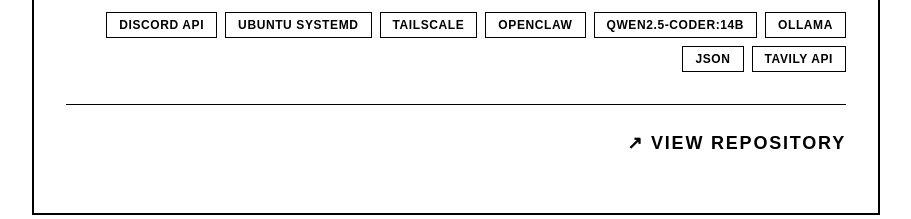
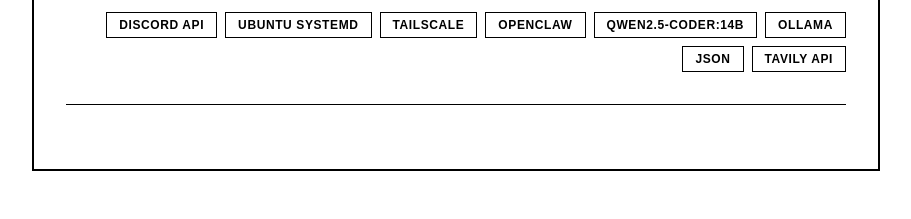
Before and after one commit to Hunter-of-world/portfolio, a Next.js app: page / in a window 1280 px wide. Shown: the part 2686-2905 px from the top of the page, without its empty margins (184-1095 px from the left). Built offline with nearby package versions, Linux system fonts and the light colour scheme.

Commit message:
Remove View Repository link from project cards

```diff
--- a/src/components/ProjectCard.tsx
+++ b/src/components/ProjectCard.tsx
@@ -55,9 +55,6 @@
         </div>
 
         <div className="flex flex-col gap-4 border-t border-black dark:border-white pt-6">
-          <a href={translatedProject.repoLink || "#"} target="_blank" rel="noreferrer" className="text-lg font-black uppercase tracking-widest text-black dark:text-white hover:underline decoration-4 underline-offset-4 transition-all w-fit">
-            {t.projects.viewRepository}
-          </a>
           <div className="flex flex-col md:flex-row gap-4 mt-2">
             {translatedProject.liveLink && (
               <a href={translatedProject.liveLink} target="_blank" rel="noreferrer" className="text-sm font-bold uppercase tracking-widest flex items-center gap-2 hover:opacity-70 transition-opacity">
```
